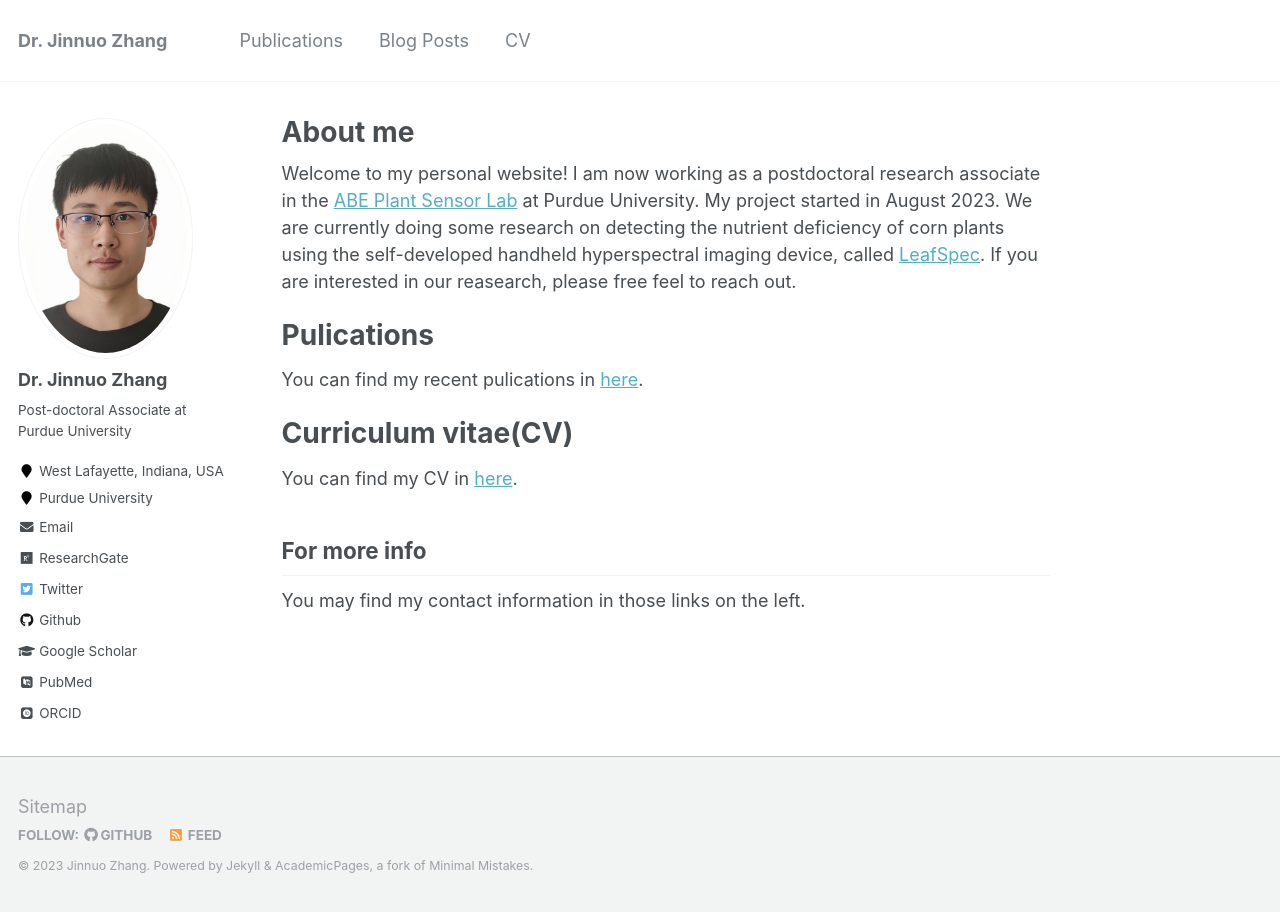
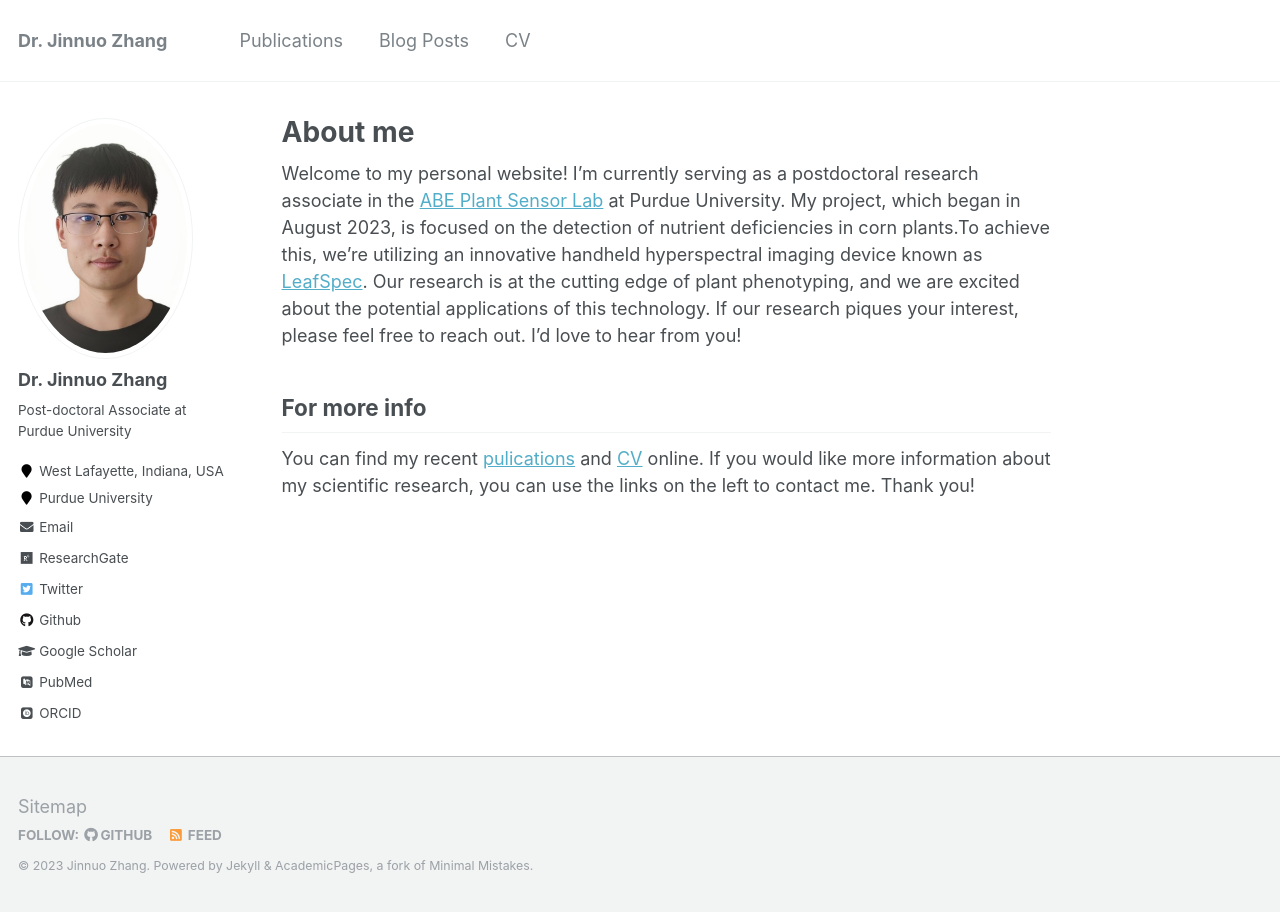
Before and after one commit to jinnuozhang/jinnuozhang.github.io, a Jekyll site: the page built from _pages/about.md, in a window 1280 px wide. Built offline with Jekyll 4.4.1, drawn with Linux system fonts in a browser that asks for light colours; some web fonts are replaced.

Commit message:
Update about.md

```diff
--- a/_pages/about.md
+++ b/_pages/about.md
@@ -8,16 +8,8 @@ redirect_from:
   - /about.html
 ---
 
-Welcome to my personal website! I am now working as a postdoctoral research associate in the [ABE Plant Sensor Lab](https://engineering.purdue.edu/ABEPlantSensorLab) at Purdue University. My project started in August 2023. We are currently doing some research on detecting the nutrient deficiency of corn plants using the self-developed handheld hyperspectral imaging device, called [LeafSpec](https://www.leafspecllc.com/). If you are interested in our reasearch, please free feel to reach out.
-
-Pulications
-======
-You can find my recent pulications in [here](https://jinnuozhang.github.io/publications/).
-
-Curriculum vitae(CV)
-======
-You can find my CV in [here](https://jinnuozhang.github.io/cv/).
+Welcome to my personal website! I'm currently serving as a postdoctoral research associate in the [ABE Plant Sensor Lab](https://engineering.purdue.edu/ABEPlantSensorLab) at Purdue University. My project, which began in August 2023, is focused on the detection of nutrient deficiencies in corn plants.To achieve this, we're utilizing an innovative handheld hyperspectral imaging device known as [LeafSpec](https://www.leafspecllc.com/). Our research is at the cutting edge of plant phenotyping, and we are excited about the potential applications of this technology. If our research piques your interest, please feel free to reach out. I'd love to hear from you!
 
 For more info
 ------
-You may find my contact information in those links on the left.
+You can find my recent [pulications](https://jinnuozhang.github.io/publications/) and [CV](https://jinnuozhang.github.io/cv/) online. If you would like more information about my scientific research, you can use the links on the left to contact me. Thank you!
```
